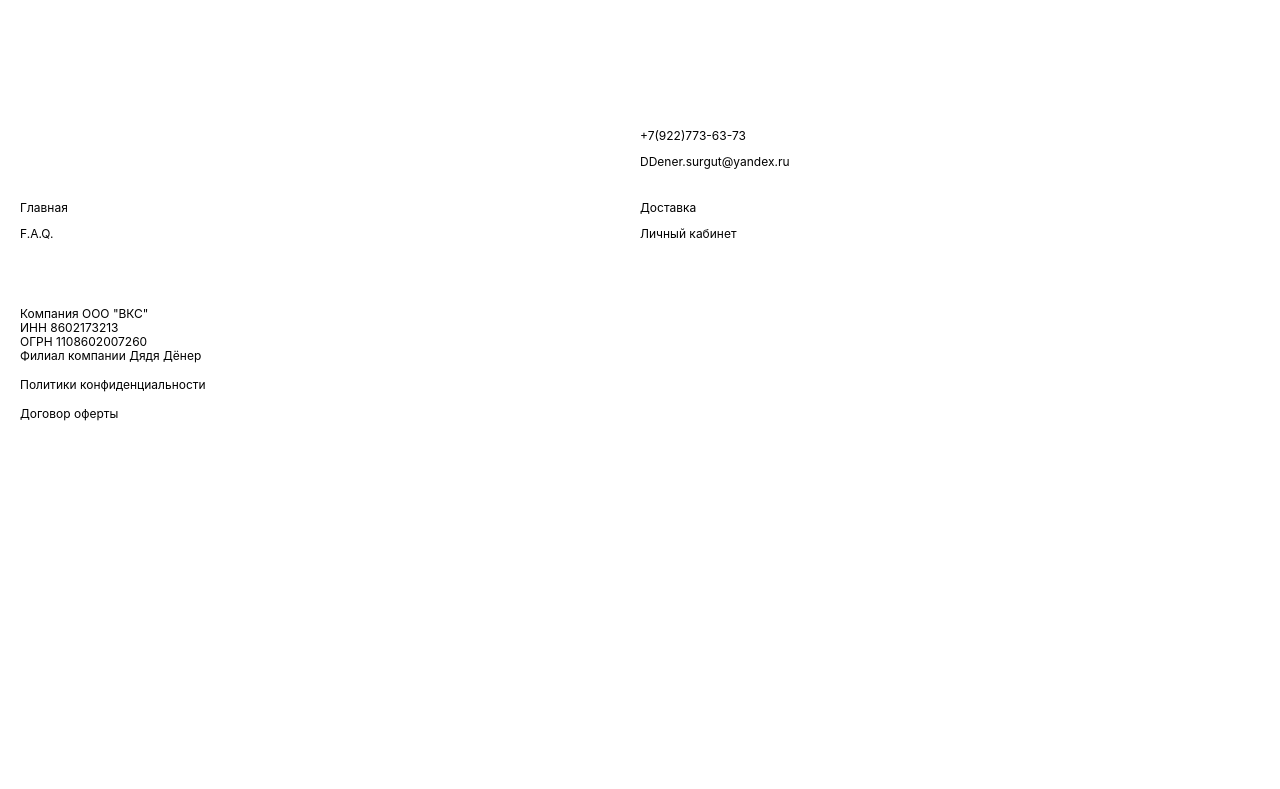
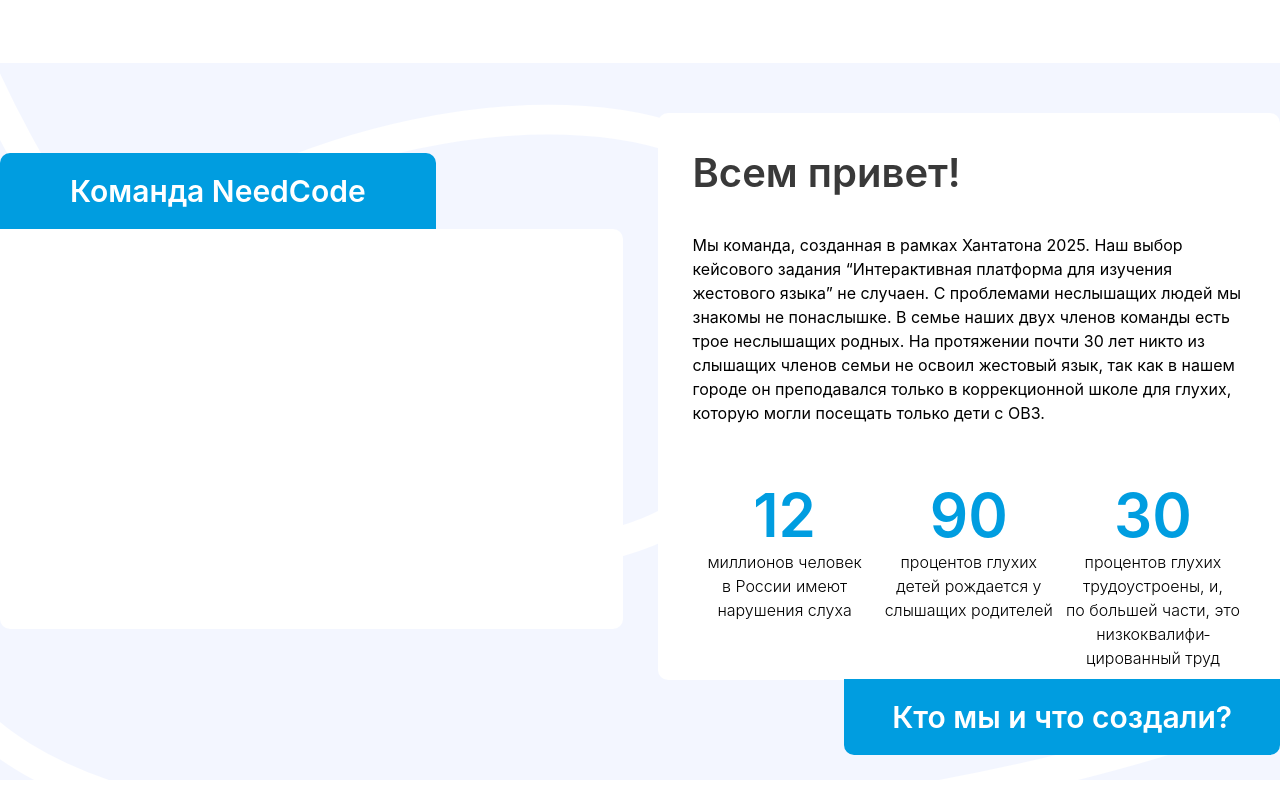
Before and after one commit to EgorVoronin06/ProjectGrant_gesture-location, a SvelteKit app in the folder frontend/: page / in a window 1280 px wide. Shown: the part 2571-3360 px from the top of the page. Before the commit the page ends 3037 px from the top, so only its background shows below. Built offline with nearby package versions, Linux system fonts and the light colour scheme; grey boxes are pictures that could not be loaded.

Commit message:
add benefit section

```diff
--- /dev/null
+++ b/frontend/src/lib/components/team/StatisticCard.svelte
@@ -0,0 +1,31 @@
+<script lang="ts">
+	let { count, description } = $props();
+</script>
+
+<div class="card">
+	<p class="card__count">{count}</p>
+	<p class="card__description">{description}</p>
+</div>
+
+<style>
+	.card {
+		display: flex;
+		flex-direction: column;
+		align-items: center;
+		gap: 5px;
+		flex: 1;
+	}
+
+	.card__count {
+		font-size: 60px;
+		line-height: 1;
+		font-weight: 600;
+		color: var(--color-primary);
+	}
+
+	.card__description {
+		font-size: 16px;
+		font-weight: 300;
+		text-align: center;
+	}
+</style>
--- /dev/null
+++ b/frontend/src/lib/components/team/Team.svelte
@@ -0,0 +1,126 @@
+<script lang="ts">
+	import StatisticCard from './StatisticCard.svelte';
+
+	let stats = [
+		{
+			count: 12,
+			description: 'миллионов человек в России имеют нарушения слуха'
+		},
+		{
+			count: 90,
+			description: 'процентов глухих детей рождается у слышащих родителей'
+		},
+		{
+			count: 30,
+			description:
+				'процентов глухих трудоустроены, и, по большей части, это низкоквалифи­цированный труд'
+		}
+	];
+</script>
+
+<div class="team">
+	<div class="container team__container">
+		<div class="team__person">
+			<h2 class="section-title team__title team__title--top">Команда NeedCode</h2>
+			<div class="team__photos"></div>
+		</div>
+		<div class="team__information team-information">
+			<p class="team-information__greeting">Всем привет!</p>
+			<p class="team-information__text">
+				Мы команда, созданная в рамках Хантатона 2025. Наш выбор кейсового задания “Интерактивная
+				платформа для изучения жестового языка” не случаен. С проблемами неслышащих людей мы знакомы
+				не понаслышке. В семье наших двух членов команды есть трое неслышащих родных. На протяжении
+				почти 30 лет никто из слышащих членов семьи не освоил жестовый язык, так как в нашем городе
+				он преподавался только в коррекционной школе для глухих, которую могли посещать только дети
+				с ОВЗ.
+			</p>
+
+			<div class="team-information__list">
+				{#each stats as item}
+					<StatisticCard {...item} />
+				{/each}
+			</div>
+			<h2 class="section-title team__title team__title--bottom">Кто мы и что создали?</h2>
+		</div>
+	</div>
+</div>
+
+<style>
+	.team {
+		background: #f3f6ff url(/images/background-team.svg) no-repeat;
+		background-size: cover;
+	}
+
+	.team__container {
+		display: grid;
+		grid-template-columns: 1fr 1fr;
+		gap: 35px;
+		padding: 50px 0 100px 0;
+	}
+
+	.team__person {
+		padding-top: 40px;
+	}
+
+	.team__title {
+		position: relative;
+
+		width: 70%;
+		padding: 20px;
+		margin-bottom: 0;
+
+		font-size: 30px;
+		border-radius: 10px 10px 0 0;
+		text-align: center;
+		color: var(--color-white);
+		background-color: var(--color-primary);
+	}
+
+	.team__title::after {
+		content: '';
+	}
+
+	.team__title--top {
+	}
+
+	.team__title--bottom {
+		position: absolute;
+		right: 0;
+		bottom: -75px;
+		border-radius: 0 0 10px 10px;
+	}
+
+	.team__photos {
+		height: 400px;
+
+		background-color: var(--color-white);
+		border-radius: 0 10px 10px 10px;
+	}
+
+	.team__information {
+		position: relative;
+		min-height: 100%;
+		padding: 30px 35px 10px 35px;
+
+		background-color: var(--color-white);
+		border-radius: 10px 10px 0 10px;
+	}
+
+	.team-information__greeting {
+		margin-bottom: 30px;
+
+		font-weight: 600;
+		font-size: 40px;
+		color: #393939;
+	}
+
+	.team-information__text {
+		font-size: 16px;
+		margin-bottom: 60px;
+	}
+
+	.team-information__list {
+		display: flex;
+		justify-content: space-between;
+	}
+</style>
--- a/frontend/src/routes/+page.svelte
+++ b/frontend/src/routes/+page.svelte
@@ -2,6 +2,7 @@
 	import About from '$lib/components/about/About.svelte';
 	import Benefit from '$lib/components/benefit/Benefit.svelte';
 	import Platform from '$lib/components/platform/Platform.svelte';
+	import Team from '$lib/components/team/Team.svelte';
 </script>
 
 <div class="container content">
@@ -9,6 +10,7 @@
 	<About />
 	<Benefit />
 </div>
+<Team />
 
 <style>
 	.content {
```
Also changed, not shown: frontend/static/images/background-team.svg (renamed from frontend/static/images/background.svg).
